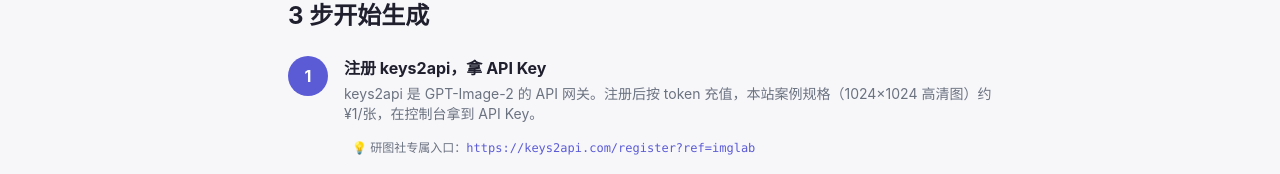
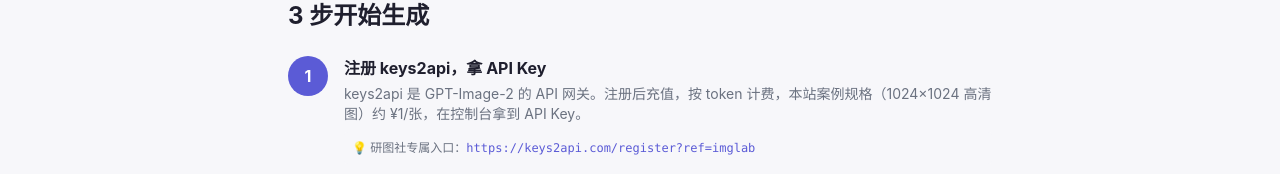
Before and after one commit to suibianbab/imglab-site, a Next.js app: page /start in a window 1280 px wide. Shown: the part 553-727 px from the top of the page. Built offline with nearby package versions, Linux system fonts and the light colour scheme; no server answers.

Commit message:
fix: /start 计费文案改通顺（按 token 计费 + 敏感词集中到 brand.ts）

```diff
--- a/src/app/start/page.tsx
+++ b/src/app/start/page.tsx
@@ -51,7 +51,7 @@
             <div className="flex-1">
               <h3 className="font-bold text-ink mb-1">注册 {brandTerms.apiProviderName}，拿 API Key</h3>
               <p className="text-sm text-muted mb-2">
-                {brandTerms.apiProviderName} 是 {brandTerms.primaryModel} 的 API 网关。注册后按 token 充值，本站案例规格（1024×1024 高清图）约 ¥1/张，在控制台拿到 API Key。
+                {brandTerms.apiProviderName} 是 {brandTerms.primaryModel} 的 API 网关。注册后充值，按 token 计费，本站案例规格（1024×1024 高清图）约 ¥1/张，在控制台拿到 API Key。
               </p>
               <div className="text-xs text-muted bg-paper rounded p-2">
                 💡 研图社专属入口：<code className="text-brand">{brandTerms.apiProviderRegisterUrl}</code>
```
